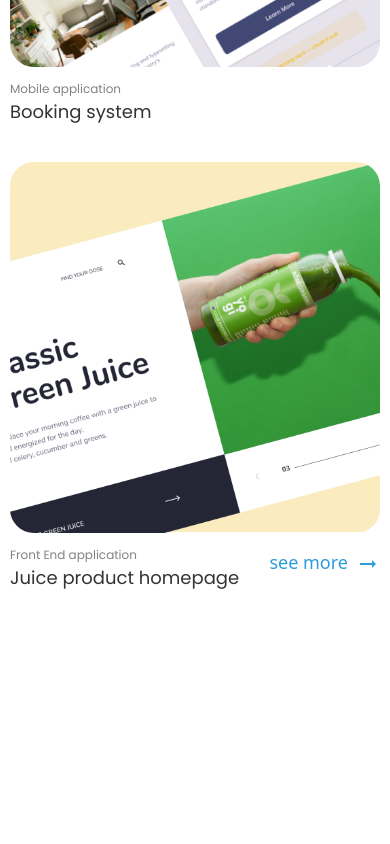
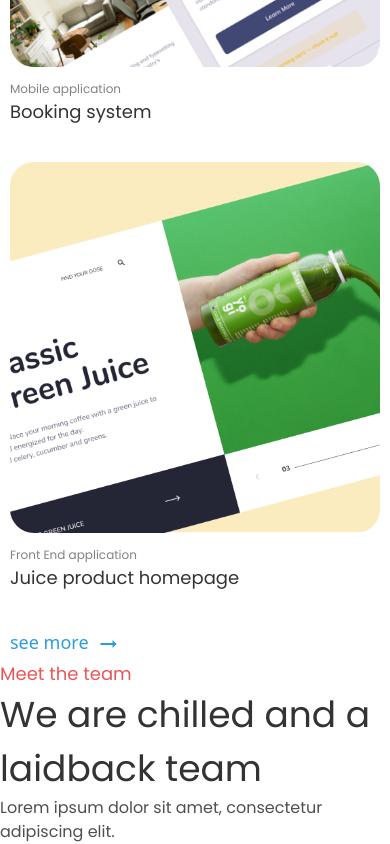
Before and after one commit to kabirtawhid/eddie-homepage, a React (Vite) app: page / in a window 390 px wide. Shown: the part 3876-4720 px from the top of the page. Before the commit the page ends 4504 px from the top, so only its background shows below. Built offline with nearby package versions, Linux system fonts and the light colour scheme.

Commit message:
Added html for Service section

```diff
--- a/src/App.tsx
+++ b/src/App.tsx
@@ -3,6 +3,7 @@ import Navbar from "./Navbar";
 import Hero from "./Hero";
 import Services from "./Services";
 import Projects from "./Projects";
+import Team from "./Team";
 
 function App() {
   const [data, setData] = useState(null);
@@ -25,6 +26,7 @@ function App() {
       <Hero data={data?.hero} />
       <Services data={data?.services} />
       <Projects data={data?.projects} />
+      <Team />
     </>
   );
 }
--- a/src/Projects.tsx
+++ b/src/Projects.tsx
@@ -27,7 +27,7 @@ function Projects({ data }) {
         ))}
       </div>
       <div className="m-m-1 m-d-2 mt-9 relative">
-        <button className="flex items-center gap-2 text-lg text-blue-1 font-medium absolute right-0 top-[-80px]">
+        <button className="flex items-center gap-2 text-lg text-blue-1 font-medium md:absolute right-0 top-[-80px]">
           <p className="pb-1">see more</p>
           <span className="material-icons">arrow_right_alt</span>
         </button>
--- /dev/null
+++ b/src/Team.tsx
@@ -0,0 +1,11 @@
+function Team(){
+  return (
+    <div id="team">
+      <h4 className="text-red-1 text-lg font-medium font-poppins">Meet the team</h4>
+      <h3 className="text-gray-1 text-[36px] font-medium font-poppins">We are chilled and a laidback team</h3>
+      <p className="text-gray-2 text-base font-poppins">Lorem ipsum dolor sit amet, consectetur adipiscing elit.</p>
+    </div>
+    )
+}
+
+export default Team;
--- a/tailwind.config.js
+++ b/tailwind.config.js
@@ -15,6 +15,7 @@ export default {
         "gray-5": "#e0e0e0",
         "gray-6": "#f2f2f2",
         "blue-1": "#2d9cdb",
+        "red-1": "#eb5757",
       },
       screens: {
         "2xl": "1440px",
```
